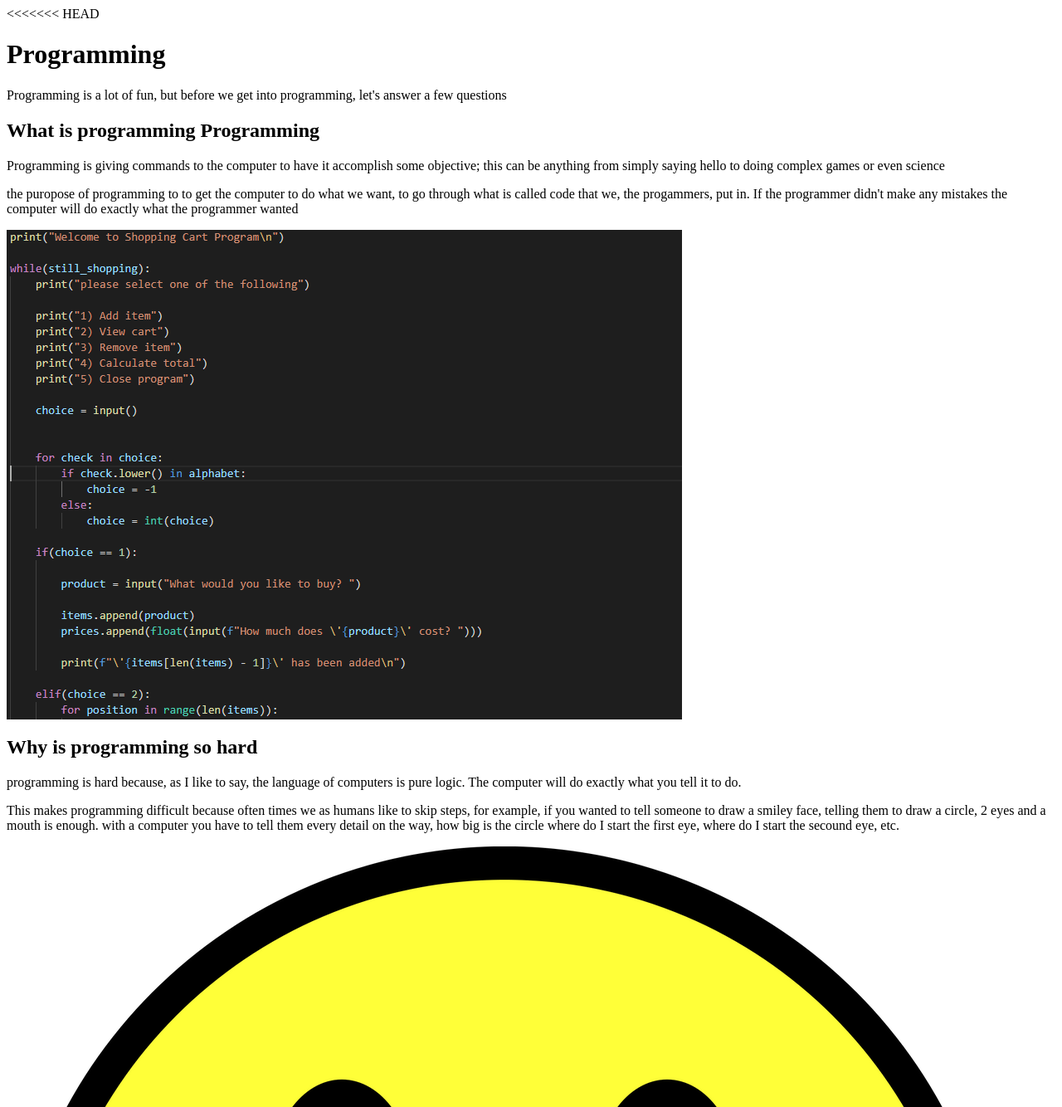
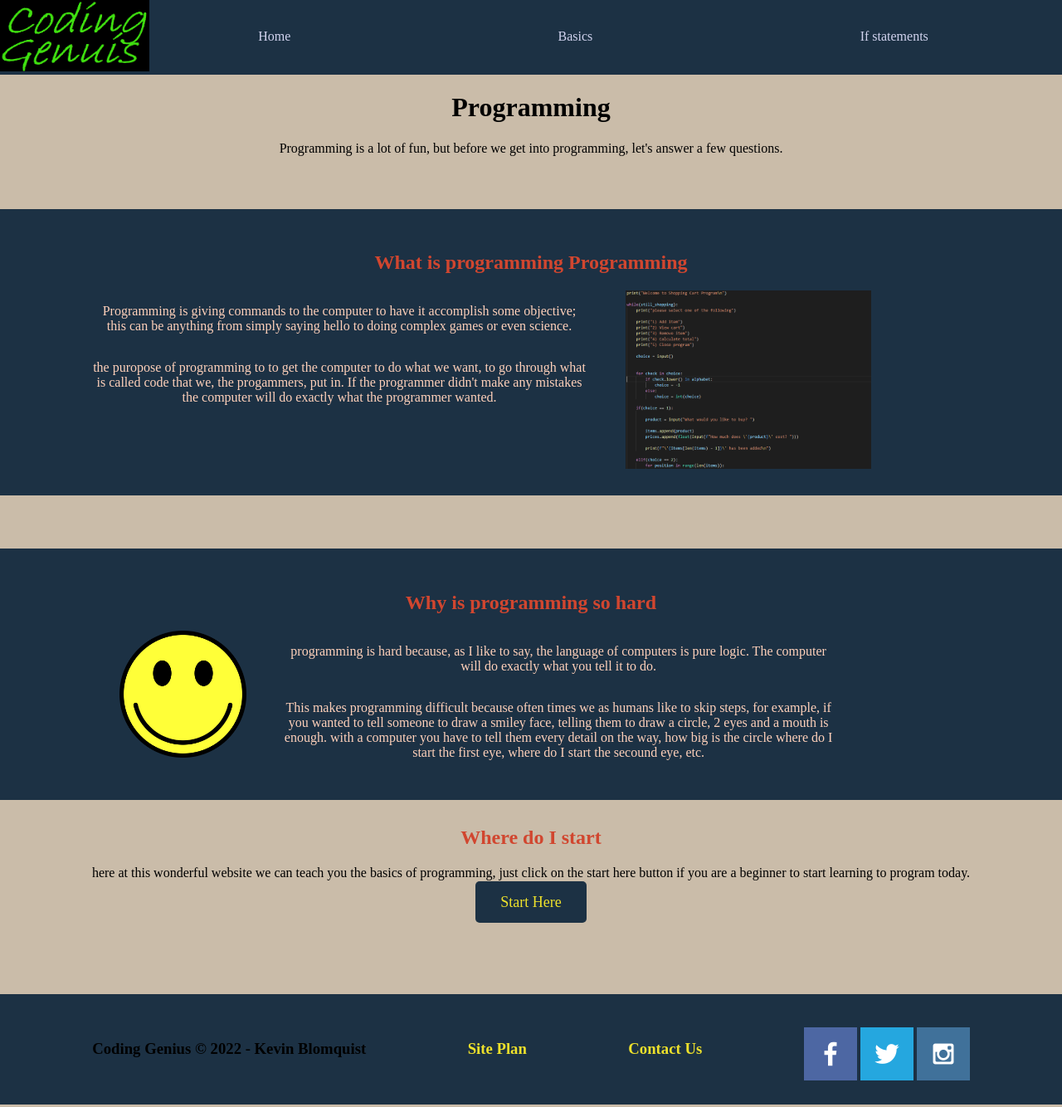
Before and after one commit to knblomquist/WDD130, a plain HTML site: page WWR/index(1).html in a window 1280 px wide. Shown: the top 1334 px of the page at 83% size. Drawn offline with Linux system fonts and the light colour scheme.

Commit message:
Home Page

```diff
--- a/WWR/index(1).html
+++ b/WWR/index(1).html
@@ -1,60 +1,72 @@
-<<<<<<< HEAD
 <!DOCTYPE html>
 <html lang="en">
 <head>
     <meta charset="UTF-8">
     <meta http-equiv="X-UA-Compatible" content="IE=edge">
     <meta name="viewport" content="width=device-width, initial-scale=1.0">
-    <title>Document</title>
+    <title>Programming Genuis|| Home</title>
+    <link rel="stylesheet" href = "styles/style(1).css">
 </head>
+
 <body>
-    <h1>Programming</h1>
+    <div id = "content">
+        <header>
+            <a id="logo_link" href="index(1).html">
+                <img class = "logo" src = "coding.png"  alt = "logo">
+            </a>
+            <nav>
+                <a href="index(1).html">Home</a>
+                <a href="basics.html">Basics</a>
+                <a href="if-statement.html">If statements</a>
+            </nav>
 
-    <p>Programming is a lot of fun, but before we get into programming, let's answer a few questions</p>
+        </header>
+        <main>
+            <h1>Programming</h1>
 
-    <h2>What is programming Programming</h2>
-    <p>Programming is giving commands to the computer to have it accomplish some objective; this can be anything from simply saying hello to doing complex games or even science</p>
-    <p>the puropose of programming to to get the computer to do what we want, to go through what is called code that we, the progammers, put in. If the programmer didn't make any mistakes the computer will do exactly what the programmer wanted</p>
+            <p>Programming is a lot of fun, but before we get into programming, let's answer a few questions.</p>
 
-    <img src = "code_example.png"  alt = "a snippet of code">
+            <div class = background>
+                <h2>What is programming Programming</h2>
+                <p class = "left">Programming is giving commands to the computer to have it accomplish some objective; this can be anything from simply saying hello to doing complex games or even science.</p>
+                <p class = "left">the puropose of programming to to get the computer to do what we want, to go through what is called code that we, the progammers, put in. If the programmer didn't make any mistakes the computer will do exactly what the programmer wanted.</p>
 
-    <h2>Why is programming so hard</h2>
-    <p>programming is hard because, as I like to say, the language of computers is pure logic. The computer will do exactly what you tell it to do.</p>
-    <p>This makes programming difficult because often times we as humans like to skip steps, for example, if you wanted to tell someone to draw a smiley face, telling them to draw a circle, 2 eyes and a mouth is enough. with a computer you have to tell them every detail on the way, how big is the circle where do I start the first eye, where do I start the secound eye, etc.</p>
+                <img id = "code" src = "code_example.png"  alt = "a snippet of code">
+            </div>
 
-    <img src = "smiley_face.png"  alt = "smiley face">
+            <div class = background>
+                <h2>Why is programming so hard</h2>
+                <p class = "right">programming is hard because, as I like to say, the language of computers is pure logic. The computer will do exactly what you tell it to do.</p>
+                <p class = "right">This makes programming difficult because often times we as humans like to skip steps, for example, if you wanted to tell someone to draw a smiley face, telling them to draw a circle, 2 eyes and a mouth is enough. with a computer you have to tell them every detail on the way, how big is the circle where do I start the first eye, where do I start the secound eye, etc.</p>
 
-    <h2>Where do I start</h2>
-    <p>here at this wonderful website we can teach you the basics of programming, just click on the start here button if you are a beginner to start learning to program today.</p>
+                <img id = "smiley" src = "smiley_face.png"  alt = "smiley face">
+            </div>
+
+            <div>
+                <h2>Where do I start</h2>
+                <p>here at this wonderful website we can teach you the basics of programming, just click on the start here button if you are a beginner to start learning to program today.</p>
+            </div>
+            <div class='button-box'>
+                <a class='book' href="rates.html">Start Here</a>
+            </div>
+
+        </main>
+        <footer>
+            <h3>Coding Genius &copy; 2022 - Kevin Blomquist</h3>
+            <h3><a href="site-plan-rafting.html">Site Plan</a></h3>
+            <h3><a href="contactus.html">Contact Us</a></h3>
+            <div class="social">
+                <a href="https://facebook.com" target = "_blank">
+                    <img src="images/facebook.png" alt="fb icon">
+                </a>
+                <a href="https://twitter.com" target = "_blank">
+                    <img src="images/twitter.png" alt="twitter icon">
+                </a>
+                <a href="https://instagram.com" target = "_blank">
+                    <img src="images/instagram.png" alt="instagram icon">
+                </a>
+            </div>
+        </footer>
+    </div>
 </body>
-=======
-<!DOCTYPE html>
-<html lang="en">
-<head>
-    <meta charset="UTF-8">
-    <meta http-equiv="X-UA-Compatible" content="IE=edge">
-    <meta name="viewport" content="width=device-width, initial-scale=1.0">
-    <title>Document</title>
-</head>
-<body>
-    <h1>Programming</h1>
-
-    <p>Programming is a lot of fun, but before we get into programming, let's answer a few questions</p>
-
-    <h2>What is programming Programming</h2>
-    <p>Programming is giving commands to the computer to have it accomplish some objective; this can be anything from simply saying hello to doing complex games or even science</p>
-    <p>the puropose of programming to to get the computer to do what we want, to go through what is called code that we, the progammers, put in. If the programmer didn't make any mistakes the computer will do exactly what the programmer wanted</p>
-
-    <img src = "code_example.png"  alt = "a snippet of code">
-
-    <h2>Why is programming so hard</h2>
-    <p>programming is hard because, as I like to say, the language of computers is pure logic. The computer will do exactly what you tell it to do.</p>
-    <p>This makes programming difficult because often times we as humans like to skip steps, for example, if you wanted to tell someone to draw a smiley face, telling them to draw a circle, 2 eyes and a mouth is enough. with a computer you have to tell them every detail on the way, how big is the circle where do I start the first eye, where do I start the secound eye, etc.</p>
-
-    <img src = "smiley_face.png"  alt = "smiley face">
-
-    <h2>Where do I start</h2>
-    <p>here at this wonderful website we can teach you the basics of programming, just click on the start here button if you are a beginner to start learning to program today.</p>
-</body>
->>>>>>> f7807d7f39d83e12d4d972c09c692415200e4a17
 </html>
--- /dev/null
+++ b/WWR/styles/style(1).css
@@ -0,0 +1,111 @@
+#content {
+    max-width: 1600px;
+    margin: 0 auto;
+}
+body{
+    background-color: rgb(202, 188, 169);
+    margin: 0;
+    padding: 0;
+}
+footer{
+    background-color: #1C3144;
+    padding: 25px 50px;
+    margin-top: 100px;
+    display: flex;
+    justify-content: space-around;
+    align-items: center;
+}
+footer .social img{
+    padding-top: 15px;
+}
+footer h3{
+    color: rgb(0, 0, 0);
+}
+footer a{
+    color: #EEE12B;
+    text-decoration: none;
+}
+footer a:hover{
+    color: #afa51e;
+}
+header{
+    display: grid;
+    width: 100%;
+    grid-template-columns: 150px auto;
+    background-color: #1C3144;
+}
+p{
+    text-align: center;
+}
+nav{
+    display: flex;
+    justify-content: space-around;
+}
+nav a {
+    text-align: center;
+    color: rgb(209, 211, 238);
+    text-decoration: none;
+    padding: 35px;
+}
+nav a:hover{
+    background-color: black;
+    color: white;
+}
+header a img{
+    width: 120%
+}
+h1{
+    text-align: center;
+}
+h2{
+    text-align: center;
+    grid-column: 1/6;
+    color:#D1462F;
+}
+.background{
+    background-color: #1C3144;
+    color: #FFD1BA;
+    padding: 2em;
+    margin-bottom: 2em;
+    margin-top: 4em;
+    display: grid;
+    grid-template-columns: repeat(1fr, 6);
+}
+.left{
+    grid-column: 1/2;
+    margin-left: 5em;
+    margin-right: 3em;
+}
+.right{
+    grid-column: 3/6;
+    margin-right: 15em;
+}
+.button-box{
+    text-align: center;
+}
+.book{
+    background-color: #1C3144;
+    color: #EEE12B;
+    text-decoration: none;
+    font-size: 18px;
+    padding: 15px 30px;
+    margin-top: 50px;
+    border-radius: 5px;
+}
+.book:hover{
+    background-color: #A42212;
+    color: rgb(59, 167, 240);
+}
+#smiley{
+    width: 50%;
+    grid-row: 2/5;
+    grid-column: 1/2;
+    margin-left: 7em;
+}
+#code{
+    align-items: center;
+    width: 60%;
+    margin-right: -20em;
+    grid-row: 2/5;
+    grid-column: 3/6;
+}
```
